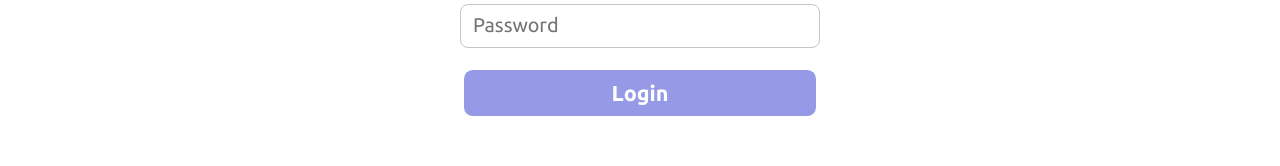
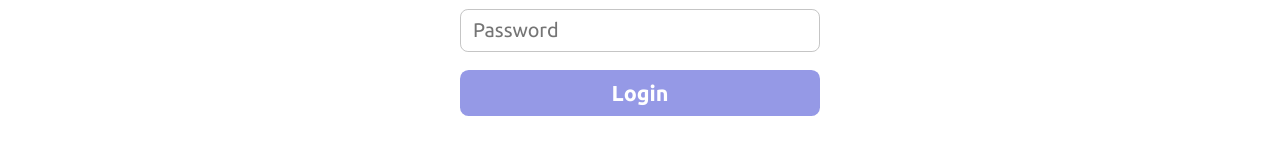
Before and after one commit to nikolay-st-d/react-exam, a React (Vite) app in the folder oms/: page /login in a window 1280 px wide. Shown: the part 410-576 px from the top of the page. Built offline with nearby package versions, Linux system fonts and the light colour scheme.

Commit message:
Minor corrections on styles and UI

```diff
--- a/oms/src/apiHooks/notesHooks.js
+++ b/oms/src/apiHooks/notesHooks.js
@@ -20,9 +20,6 @@ export const useAllNotes = () => {
 
     const [notes, setNotes] = useState([]);
 
-    console.log(notes);
-
-
     useEffect(() => {
         request.get(baseURL, null, options).then(setNotes);
     }, []);
--- a/oms/src/components/notes/Note.jsx
+++ b/oms/src/components/notes/Note.jsx
@@ -5,7 +5,7 @@ export default function Note({ note, _createdOn }) {
     return (
         <div className='note'>
             <p>{note}</p>
-            <div class="note-datetime">Created: {formattedDate}</div>
+            <div class="note-datetime">{formattedDate}</div>
         </div>
     );
 }
--- a/oms/src/components/notes/Notes.jsx
+++ b/oms/src/components/notes/Notes.jsx
@@ -45,6 +45,7 @@ export default function Notes() {
                     type='text'
                     id='note'
                     name='note'
+                    placeholder='Add note (min. 10 characters)'
                     value={noteValue} // Bind input value to state
                     onChange={handleChange}
                 />
--- a/oms/src/styles.css
+++ b/oms/src/styles.css
@@ -208,7 +208,6 @@ button {
     font-size: 1.2em;
     font-weight: 700;
     padding: 0.3em 0.7em;
-    margin: 0.2em;
     border-radius: 0.4em;
     background-color: #9599e6;
     border: none;
```
